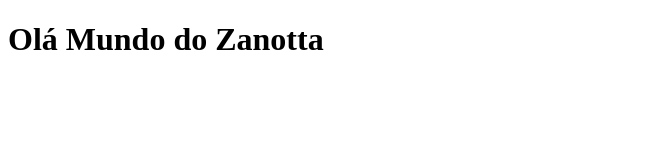
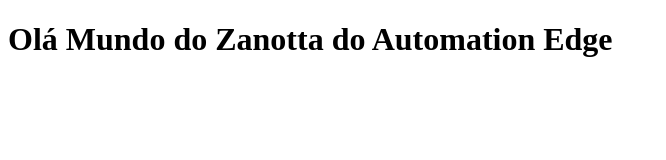
Before and after one commit to ezanotta/Projeto_git, a plain HTML site: page index.html in a window 1280 px wide. Shown: the whole page, without its empty margins (0-666 px from the left). Drawn offline with Linux system fonts and the light colour scheme.

Commit message:
add zanotta

```diff
--- a/index.html
+++ b/index.html
@@ -7,6 +7,6 @@
     <title>Document</title>
 </head>
 <body>
-    <h1>Olá Mundo do Zanotta</h1>
+    <h1>Olá Mundo do Zanotta do Automation Edge</h1>
 </body>
 </html>
```
